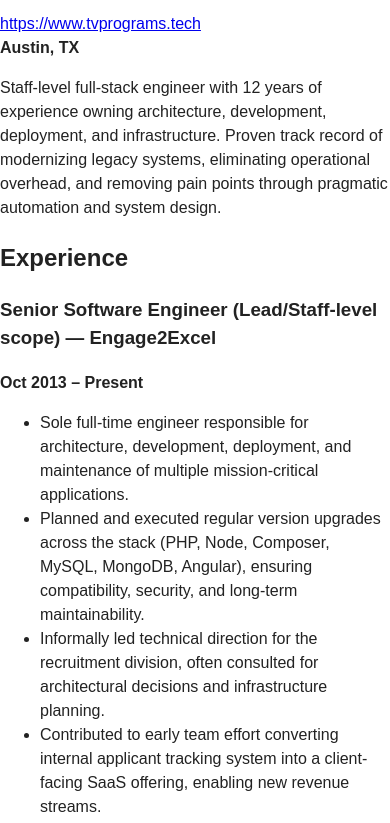
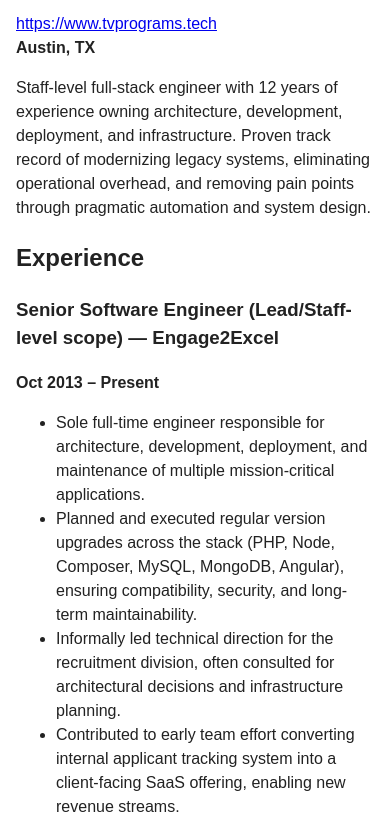
Before and after one commit to taylorvance/resume, a plain HTML site: page docs/index.html in a window 390 px wide. Shown: the part 79-902 px from the top of the page. Drawn offline with Linux system fonts and the light colour scheme.

Commit message:
Add padding for mobile

```diff
--- a/docs/index.html
+++ b/docs/index.html
@@ -24,7 +24,8 @@ vertical-align: middle;
   <style type="text/css">body {
 font-family: Arial, sans-serif;
 max-width: 700px;
-margin: 1rem auto;
+margin: 0 auto;
+padding: 0 1rem;
 line-height: 1.5;
 color: #222;
 }
--- a/resume.css
+++ b/resume.css
@@ -1,7 +1,8 @@
 body {
 	font-family: Arial, sans-serif;
 	max-width: 700px;
-	margin: 1rem auto;
+	margin: 0 auto;
+	padding: 0 1rem;
 	line-height: 1.5;
 	color: #222;
 }
```
Also changed, not shown: docs/Taylor_Vance_Resume.txt (renamed from docs/TaylorVance-Resume.txt), 3 other files.
